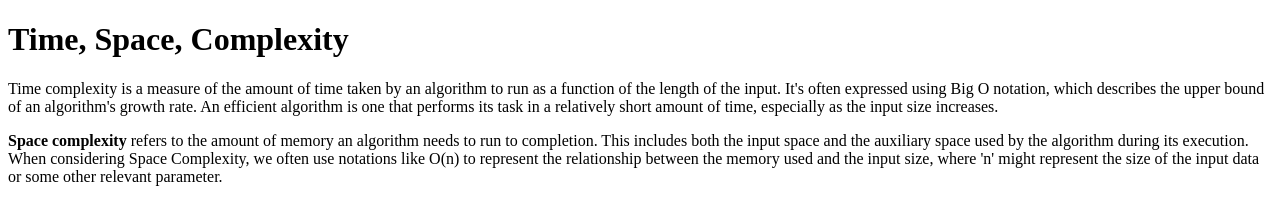
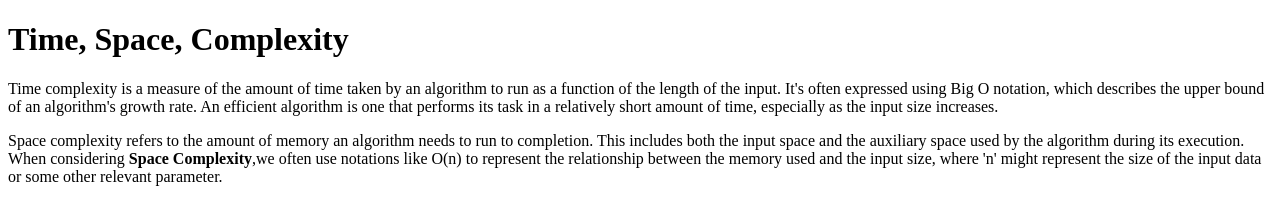
Before and after one commit to acciojob/time-and-space-complexity-Jayasurya016, a website: page main.html in a window 1280 px wide. Drawn offline with Linux system fonts and the light colour scheme.

Commit message:
created a submission

```diff
--- a/main.html
+++ b/main.html
@@ -11,7 +11,7 @@
 
     <p>Time complexity is a measure of the amount of time taken by an algorithm to run as a function of the length of the input. It's often expressed using Big O notation, which describes the upper bound of an algorithm's growth rate. An efficient algorithm is one that performs its task in a relatively short amount of time, especially as the input size increases.</p>
 
-    <p><b>Space complexity</b> refers to the amount of memory an algorithm needs to run to completion. This includes both the input space and the auxiliary space used by the algorithm during its execution. When considering Space Complexity, we often use notations like O(n) to represent the relationship between the memory used and the input size, where 'n' might represent the size of the input data or some other relevant parameter.</p>
+    <p>Space complexity refers to the amount of memory an algorithm needs to run to completion. This includes both the input space and the auxiliary space used by the algorithm during its execution. When considering <b>Space Complexity</b>,we often use notations like O(n) to represent the relationship between the memory used and the input size, where 'n' might represent the size of the input data or some other relevant parameter.</p>
 
 </body>
 </html>
```
